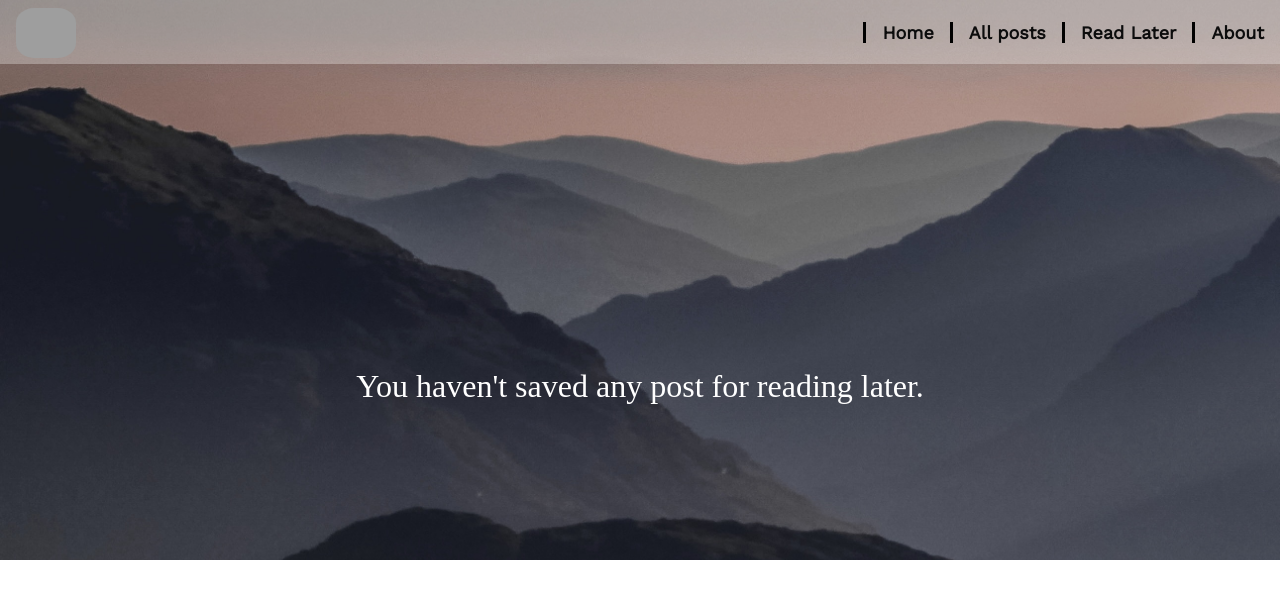
After one commit to ArshdeepKaurArora/Arsh_Django_Blog, a Django app: page /read_later in a window 1280 px wide. The commit adds this page. Shown: the top 599 px of the page. Run offline with Django 4.2, Linux system fonts and the light colour scheme; grey boxes are pictures that could not be loaded.

Commit message:
Add read later webpage

```diff
--- a/blog/static/blog/include/header.css
+++ b/blog/static/blog/include/header.css
@@ -1,28 +1,148 @@
 header{
     width: 100%;
     height: 4rem;
+    background-color: rgba(255, 255, 255, 0.304);
+    margin: 0;
+    padding: 0;
 }
 
-header nav a:hover,
-header nav a:active{
-    color: #2a3533;
+.sidebar a:hover,
+.sidebar a:active{
+    color: rgba(70, 46, 46, 0.804);
 }
 
-header nav{
-    display: flex;
-    justify-content: left;
-    width: 100%;
-    height: 100%;
-    background-color: rgba(255, 255, 255, 0.304);
+nav{
+    display: inline;
+    overflow: hidden;
+    margin: 0;
+    padding: 0;
 }
 
-header nav a{
-    margin-left: 3rem;
-    text-decoration: none;
-    margin-top: 1rem;
+nav img{
+    margin-top: 0.5rem;
+    margin-left: 1rem;
+    float: left;
+    width: 60px;
+    height: 50px;
+    border-radius: 30%;
+    cursor: pointer;
+}
+
+nav img:hover,
+nav img:active{
+    box-shadow: 0 4px 8px black;
+    width: 80px;
+}
+
+:root{
+    --bar-width: 60px;
+    --bar-height: 8px;
+    --hamburger-gap: 6px;
+    --background: white;
+    --foreground: #333;
+    --hamburger-height: calc(var(var(--bar-height))*3)+var(var(--hamburger-gap))+1rem;
+    --hamburger-margin: 1rem;
+    }
+
+.hamburgericon::before,
+.hamburgericon::after,
+.hamburgericon input{
+    content:"";
+    width: var(--bar-width);
+    height: var(--bar-height);
+    background-color: var(--foreground);
+    border-radius: 9999px;
+}
+
+.hamburgericon input{
+    appearance: none;
+    padding: 0;
+    margin: 0;
+    outline: none;
+    pointer-events: none;
+}
+
+.hamburgericon:hover,
+.hamburgericon:active{
+    cursor: pointer;
+    padding: 2px;
+    box-shadow: 0 2px 6px #895c6f;
+}
+
+.hamburgericon input:checked {
+    display: none;
+}
+
+
+@media only screen
+  and (min-width: 800px) {
+    nav ul li{
+        float:right;
+        list-style: none;
+        font-size: large;
+        padding-top: 0.2rem;
+        margin: auto;
+        cursor: pointer;
+    }
+
+    nav ul{
+        margin: 0;
+    }
+
+    nav ul li a{
+        border-left: 0.2rem solid black;
+    }
+
+    header nav a{
+        text-decoration: none;
+        color: rgb(12, 12, 12);
+        font-weight: bold;
+        padding-right: 1rem;
+        padding-left: 1rem;
+    }
+
+    .hamburgericon{
+        display: none;
+    }
+  }
+
+@media only screen
+and (max-width: 800px) {
+.hamburgericon{
+    display: flex;
+    flex-direction: column;
+    gap: var(--hamburger-gap);
+    width: max-content;
+    float: right;
+    margin: var(--hamburger-margin);
+    z-index: 2;
+}
+
+.sidebar{
+    translate: -1000%;
+    margin: 0;
+    padding-top: 1rem;
+    float: right;
+}
+
+.sidebar li{
+    list-style: none;
+    background-color: rgba(254, 219, 219, 0.897);
+    font-size: medium;
+    font-weight: bold;
+    padding: 0.5rem;
+    padding-right: 3rem;
+    padding-left: 3rem;
+    box-shadow: 0 0 8px #333;
+}
+
+.sidebar li a{
     color: rgb(12, 12, 12);
-    font-weight: bold;
-    font-size: 1.5rem;
+}
+
+.hamburgericon:has(input:checked) + .sidebar{
+        translate: 0;
+    }
 }
 
 /* background-color: #3AA6B9 */
--- /dev/null
+++ b/blog/static/blog/read_later.css
@@ -0,0 +1,54 @@
+.heading{
+    background-image: url('/static/blog/images/jonny-mckenna-unsplash.jpg');
+    background-size: cover;
+    background-repeat: no-repeat;
+    background-position: 50% 50%;
+    width: 100%;
+    height: 35rem;
+    padding: 0%;
+    margin: auto;
+    text-align: center;
+}
+
+.post_list ul{
+    list-style: none;
+    margin: 3rem auto;
+    position: relative;
+    margin: 4.0rem auto;
+    width: 90%;
+    max-width: 80%;
+    padding: 0.5rem auto;
+    display: grid;
+    grid-gap: 5%;
+    padding-right: 2rem;
+}
+
+.heading h2{
+    font-size: 3rem;
+    color: white;
+    font-weight: bold;
+    margin: auto;
+    margin-top: 9rem;
+    padding: auto;
+}
+
+.heading h3{
+    color: white;
+    margin: auto;
+    margin-top: 1rem;
+}
+
+.post_list ul li:hover,
+.post_list ul li:active{
+    background-color: #fcfcfc;
+}
+
+.post_list ul li{
+    width: 100%;
+    box-shadow: 0 2px 8px #895c6f;
+    border-radius: 20px;
+    background-color: rgba(254, 219, 219, 0.897);
+    height: 95%;
+    border-right: 5px solid #895c6f;
+    padding-top: 5px;
+}
--- a/blog/templates/blog/all_posts.html
+++ b/blog/templates/blog/all_posts.html
@@ -15,6 +15,7 @@ Posts
     <div class='heading'>
         {% include 'blog/include/header.html' %}
         <h2>My Collection</h2>
+        <h3>Every post is a new world!</h3>
     </div>
     <div class='post_list'>
         <ul>
--- a/blog/templates/blog/include/header.html
+++ b/blog/templates/blog/include/header.html
@@ -1,5 +1,18 @@
+{% load static %}
+
 <header>
     <nav>
-        <a href="{% url 'home_page' %}">Travel Blog</a>
+        <a href="{% url 'home_page' %}"><img src="{% static "blog/images/logo.jpg" %}" alt="logo" class="logo"></a>
+        <label class="hamburgericon">
+            <input type="checkbox">
+        </label>
+        <div class="sidebar">
+            <ul>
+                <li><a href="{% url 'about' %}">About</a></li>
+                <li><a href="{% url 'read_later' %}">Read Later</a></li>
+                <li><a href="{% url 'all_posts' %}">All posts</a></li>
+                <li><a href="{% url 'home_page' %}">Home</a></li>
+            </ul>
+        </div>
     </nav>
 </header>
--- /dev/null
+++ b/blog/templates/blog/read_later.html
@@ -0,0 +1,32 @@
+{% extends 'base.html' %}
+{% load static %}
+
+{% block title %}
+Read Later
+{% endblock %}
+
+{% block css %}
+<link rel="stylesheet" href="{% static 'blog/include/header.css' %}">
+<link rel="stylesheet" href="{% static 'blog/read_later.css' %}">
+<link rel="stylesheet" href="{% static 'blog/include/post.css' %}">
+{% endblock %}
+
+{% block content %}
+    <div class='heading'>
+        {% include 'blog/include/header.html' %}
+        {% if not_null %}
+        <h2>Your Reading List</h2>
+        <h3>Read at your pace</h3>
+    </div>
+    <div class='post_list'>
+        <ul>
+            {% for post in posts %}
+                {% include 'blog/include/post.html' %}
+            {% endfor %}
+        </ul>
+    </div>
+        {% else %}
+        <h2 style="font: 2rem italic;padding-top: 10rem">You haven't saved any post for reading later.</h2>
+    </div>
+        {% endif %}
+{% endblock %}
--- a/blog/urls.py
+++ b/blog/urls.py
@@ -5,5 +5,6 @@ urlpatterns = [
     path("",views.HomepageView.as_view(),name="home_page"),
     path("posts", views.AllpostView.as_view(),name="all_posts"),
     path("about",views.AboutView.as_view(),name="about"),
-    path("post_detail/<slug:slug>",views.PostdetailView.as_view(),name="post_detail")
+    path("post_detail/<slug:slug>",views.PostdetailView.as_view(),name="post_detail"),
+    path("read_later", views.ReadlaterView.as_view(),name="read_later")
 ]
--- a/blog/views.py
+++ b/blog/views.py
@@ -62,3 +62,33 @@ class PostdetailView(View):
             "comments": post.comments.all().order_by('-id')
         }
         return render(request, "blog/post_detail.html", context)
+
+class ReadlaterView(View):
+    """Return all posts collected in Readlater list"""
+    def get(self, request):
+        read_later_posts = request.session.get("read_later_posts")
+        if not read_later_posts is None and len(read_later_posts) != 0:
+            posts = Post.objects.filter(id__in=read_later_posts)
+            context = {
+                "posts": posts,
+                "not_null": True
+            }
+        else:
+            context = {
+                "not_null": False
+            }
+        return render(request, "blog/read_later.html", context)
+
+    def post(self, request):
+        read_later_posts = request.session.get("read_later_posts")
+
+        if read_later_posts is None:
+            read_later_posts = []
+
+        post_id = int(request.POST["post_id"])
+        read_later_posts.append(post_id)
+        request.session["read_later_posts"] = read_later_posts
+        print(read_later_posts)
+        print(request.session)
+        redirect_path = reverse("read_later")
+        return HttpResponseRedirect(redirect_path)
```
Also changed, not shown: blog/static/blog/all_posts.css (+31 -8 lines), blog/static/blog/post_detail.css (+31 -2 lines), blog/templates/blog/post_detail.html (+8 -0 lines), blog/static/blog/images/passport_photo.jpg (deleted), db.sqlite3, 1 other file.
